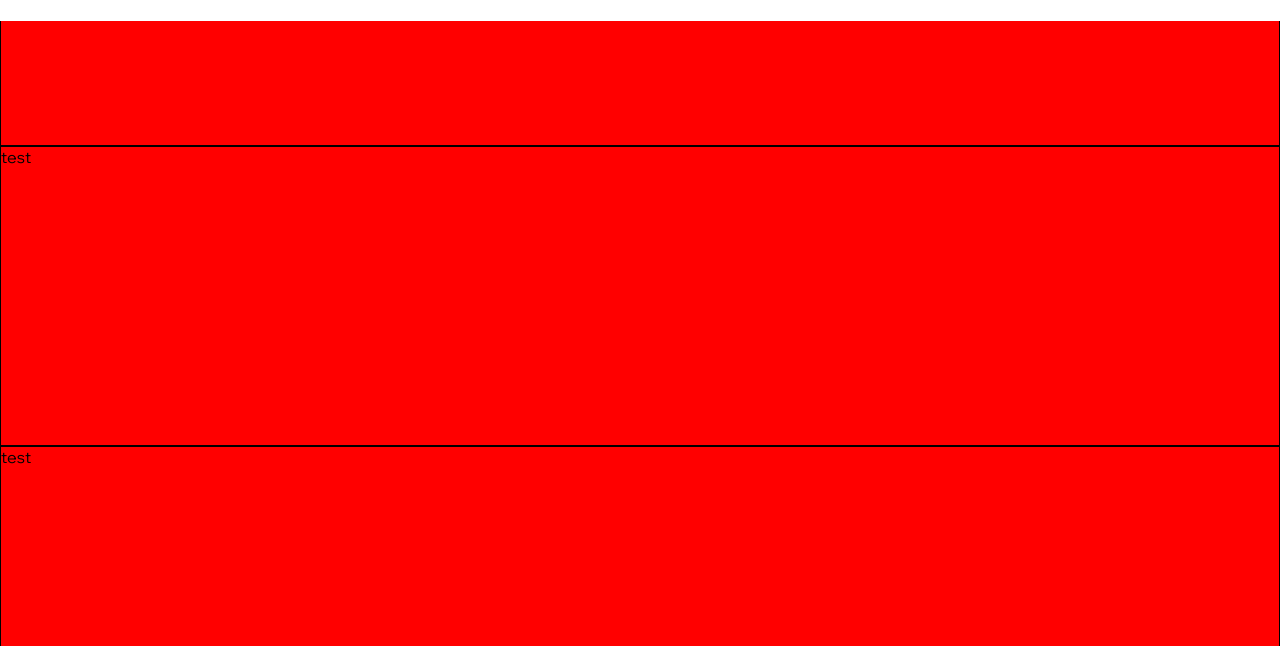
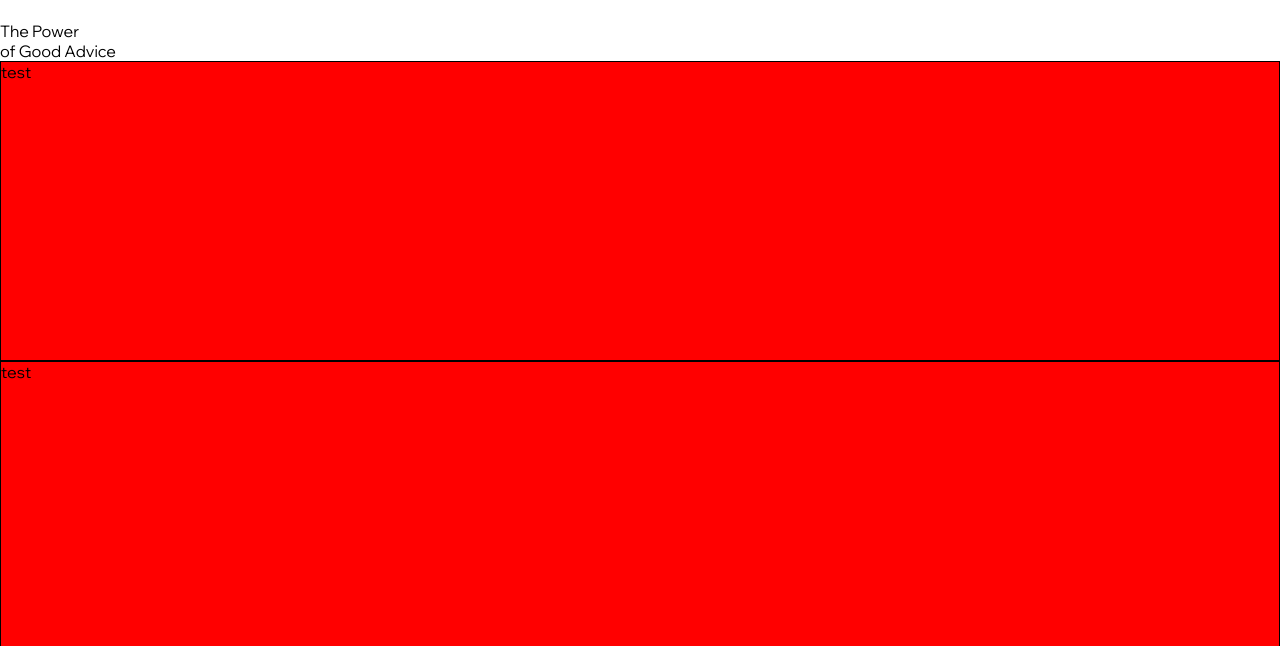
Before and after one commit to iamrahilhabibli/wix-clone-task, a website: page index.html in a window 1280 px wide. Shown: the part 154-800 px from the top of the page. Drawn offline with nearby package versions, Linux system fonts and the light colour scheme.

Commit message:
section margin added

```diff
--- a/index.html
+++ b/index.html
@@ -19,7 +19,8 @@
     />
   </head>
   <body>
-    <div class=".header__container-wrapper">
+    <div class="header__wrapper">
+
     <header>
       <div class="header__container">
         <div class="navbar__leftside">
@@ -85,10 +86,16 @@
         </div>
       </div>
     </header>
-    </div>
     <nav></nav>
     <section>
-      <div class="test" data-aos="fade-up">test</div>
+      <div class="good-advice-page" data-aos="fade-up">
+        <div class="text__container">
+          <span class="good-advice-text">
+            The Power <br />
+            of Good Advice
+          </span>
+        </div>
+      </div>
       <div class="test" data-aos="fade-up">test</div>
       <div class="test" data-aos="fade-up">test</div>
       <div class="test" data-aos="fade-up">test</div>
--- a/styles.css
+++ b/styles.css
@@ -145,3 +145,6 @@
 .header__botrow__scrolled {
   border-bottom: 1px solid black;
 }
+section{
+  margin-top: 175px;
+}
```
Lines whose indentation alone changed are shown as unchanged.
